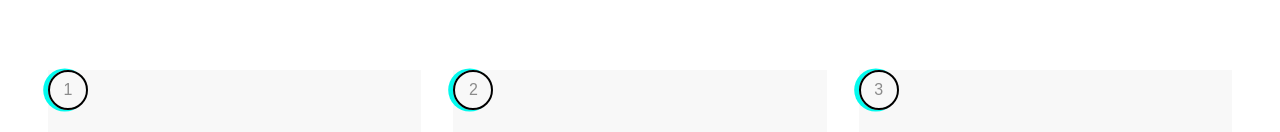
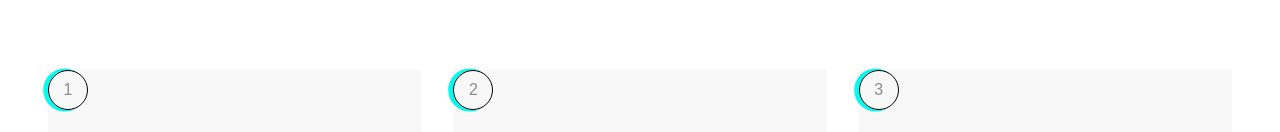
Before and after one commit to jennyquinto/master-dev-sass, a plain HTML site: page index.html in a window 1280 px wide. Shown: the part 820-952 px from the top of the page. Drawn offline with Linux system fonts and the light colour scheme.

Commit message:
reducing border weight

```diff
--- a/base/style.scss
+++ b/base/style.scss
@@ -85,7 +85,7 @@
                 justify-content: center;
                 align-items: center;
                 @include m.shadow;
-                border: 2px solid c.$color-black;
+                border: 1px solid c.$color-black;
             }
 
             p:last-of-type {
```
Also changed, not shown: css/style.css.
